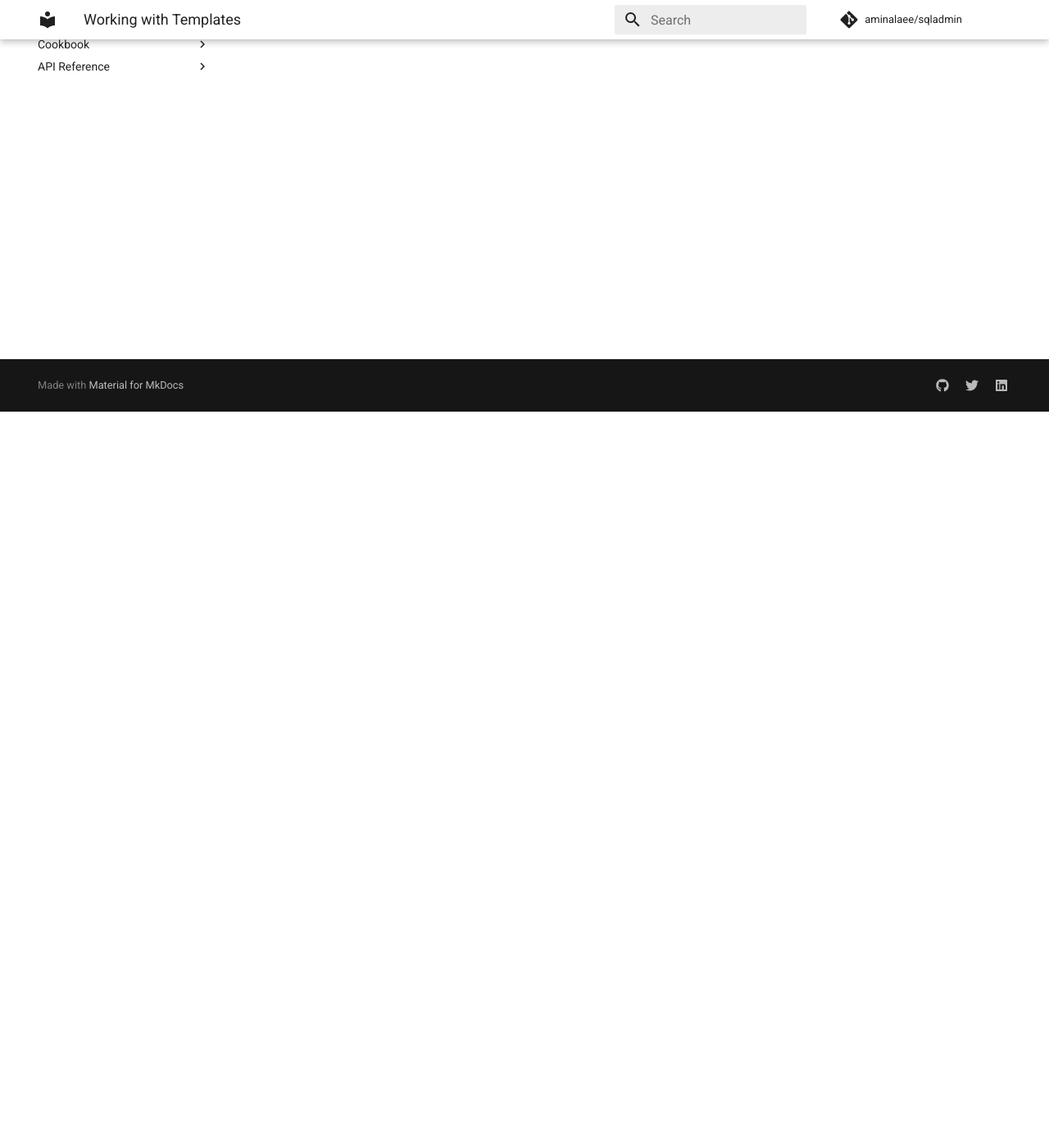
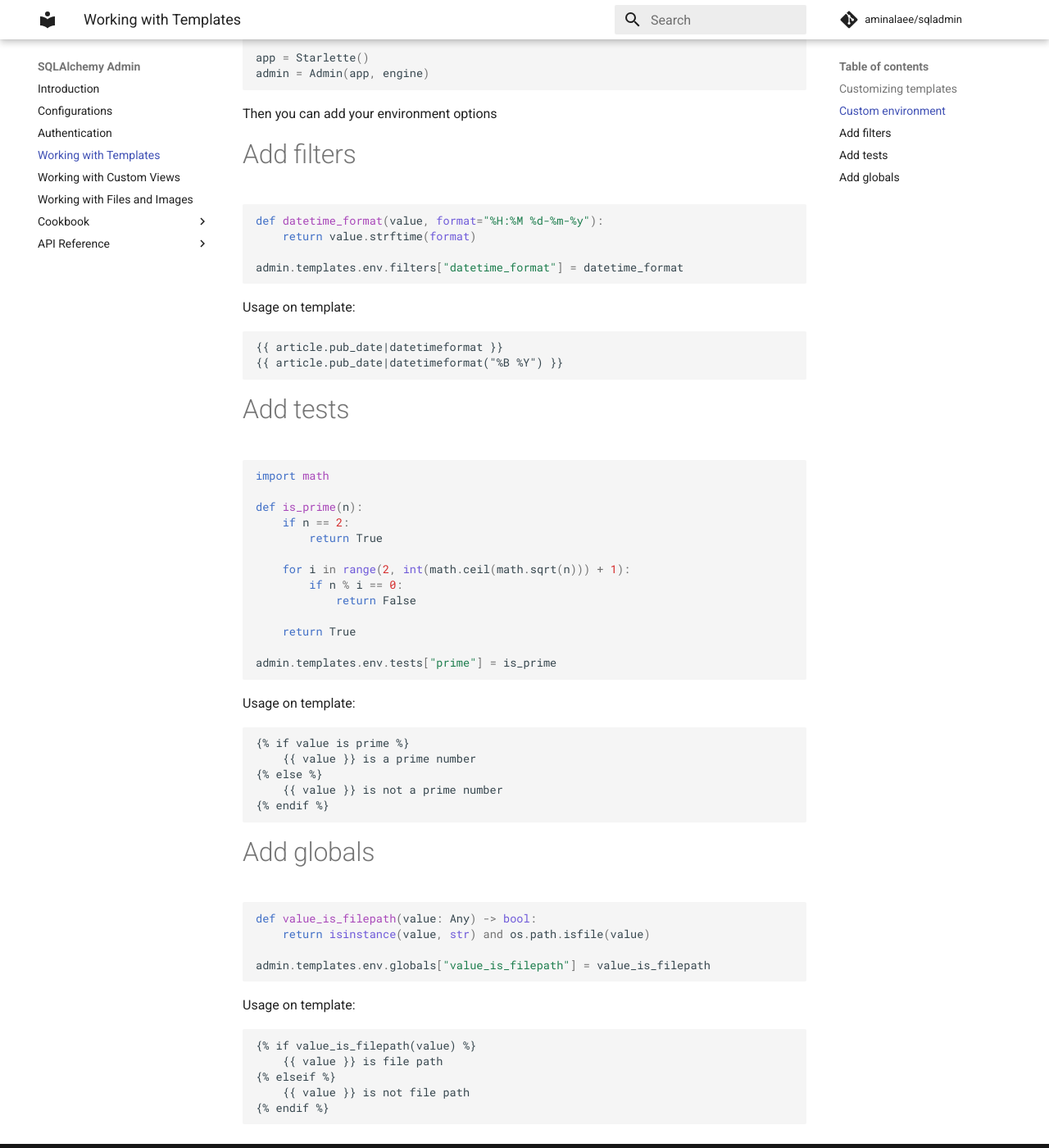
Before and after one commit to aminalaee/sqladmin, an MkDocs documentation site: the page built from docs/working_with_templates.md, in a window 1280 px wide and 1400 px high, scrolled down 898 px. Shown: the whole window at 82% size. Built offline with MkDocs 1.6.1 and Material for MkDocs 9.7.7, drawn with Linux system fonts in a browser that asks for light colours; comment, search, counter and statistics services are not loaded; some of the changed text lies outside the part shown.

Commit message:
Template engine environment docs update

````diff
--- a/docs/working_with_templates.md
+++ b/docs/working_with_templates.md
@@ -25,3 +25,81 @@
     class UserAdmin(ModelView, model=User):
         details_template = "custom_details.html"
     ```
+
+# Custom environment
+
+You can add custom environment options to use it on your custom templates
+
+First off all setup a project
+
+```python
+from sqladmin import Admin
+from starlette.applications import Starlette
+
+
+app = Starlette()
+admin = Admin(app, engine)
+```
+
+Then you can add your environment options
+
+
+# Add filters
+
+```python
+def datetime_format(value, format="%H:%M %d-%m-%y"):
+    return value.strftime(format)
+
+admin.templates.env.filters["datetime_format"] = datetime_format
+```
+
+Usage on template:
+```
+{{ article.pub_date|datetimeformat }}
+{{ article.pub_date|datetimeformat("%B %Y") }}
+```
+
+# Add tests
+
+```python
+import math
+
+def is_prime(n):
+    if n == 2:
+        return True
+
+    for i in range(2, int(math.ceil(math.sqrt(n))) + 1):
+        if n % i == 0:
+            return False
+
+    return True
+
+admin.templates.env.tests["prime"] = is_prime
+```
+
+Usage on template:
+```
+{% if value is prime %}
+    {{ value }} is a prime number
+{% else %}
+    {{ value }} is not a prime number
+{% endif %}
+```
+
+# Add globals
+
+```python
+def value_is_filepath(value: Any) -> bool:
+    return isinstance(value, str) and os.path.isfile(value)
+
+admin.templates.env.globals["value_is_filepath"] = value_is_filepath
+```
+
+Usage on template:
+```
+{% if value_is_filepath(value) %}
+    {{ value }} is file path
+{% elseif %}
+    {{ value }} is not file path
+{% endif %}
+```
````
